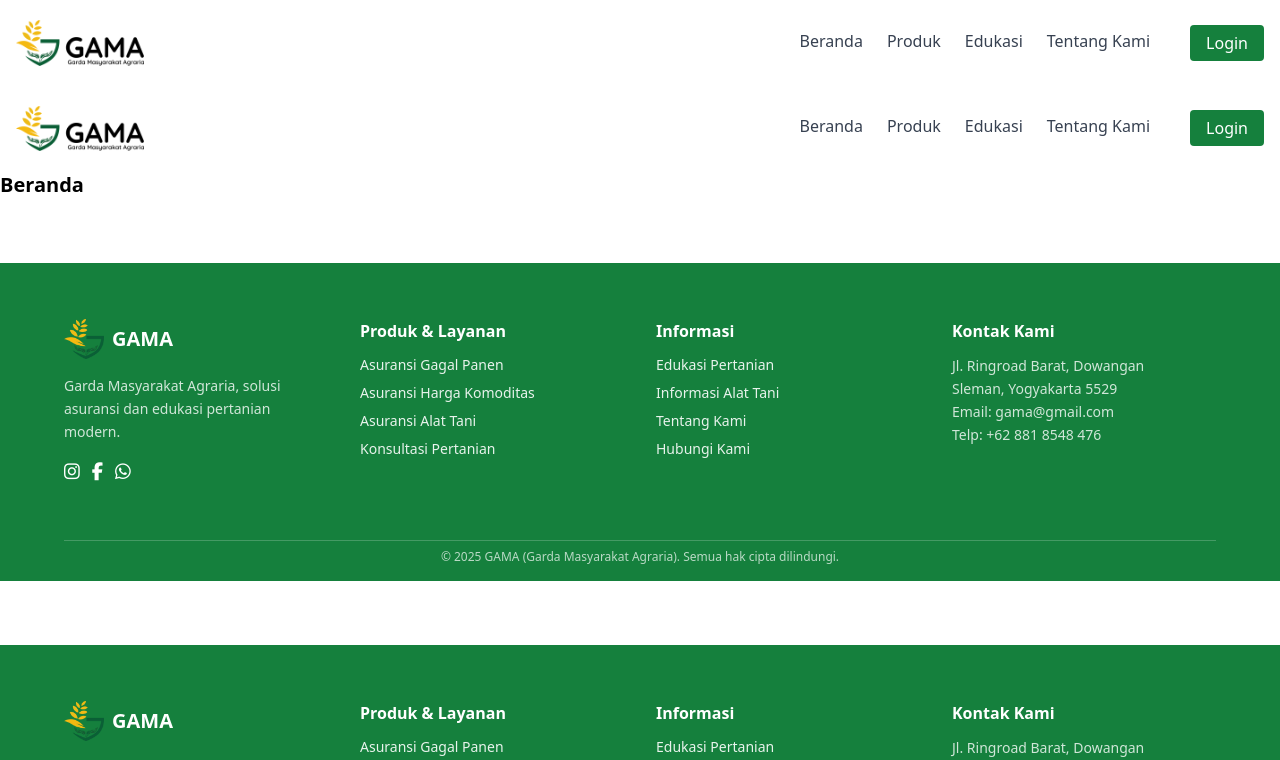
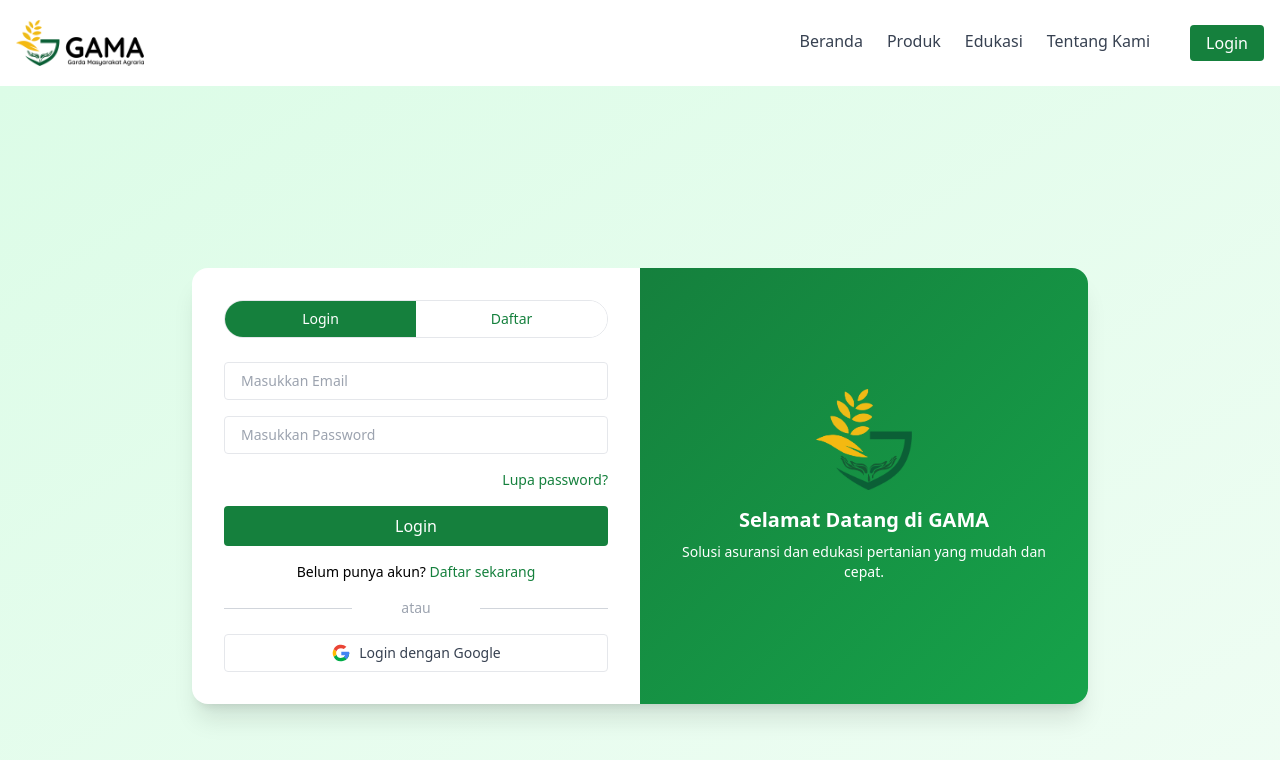
Before and after one commit to ilhamust/gama-project, a Vue app: page /login in a window 1280 px wide. Shown: the top 760 px of the page. Built offline with nearby package versions, Linux system fonts and the light colour scheme.

Commit message:
loginRegisterUI

```diff
--- a/src/pages/Login.vue
+++ b/src/pages/Login.vue
@@ -1,10 +1,108 @@
 <template>
-  <Layout>
-    <h2 class="text-xl font-bold mb-4">Beranda</h2>
-    <!-- konten lainnya -->
-  </Layout>
+  <section class="min-h-screen flex items-center justify-center bg-gradient-to-br from-green-100 to-green-50 px-4 py-12">
+    <div class="bg-white shadow-xl rounded-2xl w-full max-w-4xl overflow-hidden">
+      <div class="flex flex-col md:flex-row">
+        <!-- Tabs -->
+        <div class="md:w-1/2 p-8">
+          <div class="flex mb-6 border rounded-full overflow-hidden">
+            <button
+              :class="activeTab === 'login' ? activeBtnClass : inactiveBtnClass"
+              @click="activeTab = 'login'"
+              class="w-1/2 py-2 text-sm font-medium transition"
+            >
+              Login
+            </button>
+            <button
+              :class="activeTab === 'register' ? activeBtnClass : inactiveBtnClass"
+              @click="activeTab = 'register'"
+              class="w-1/2 py-2 text-sm font-medium transition"
+            >
+              Daftar
+            </button>
+          </div>
+
+          <!-- Login Form -->
+          <transition name="fade" mode="out-in">
+            <div v-if="activeTab === 'login'" key="login" class="space-y-4">
+              <input type="email" placeholder="Masukkan Email" class="form-input" />
+              <input type="password" placeholder="Masukkan Password" class="form-input" />
+              <div class="text-right text-sm text-green-700 hover:underline cursor-pointer">
+                Lupa password?
+              </div>
+              <button class="primary-btn w-full">Login</button>
+              <div class="text-center text-sm">
+                Belum punya akun? <span class="text-green-700 hover:underline cursor-pointer" @click="activeTab = 'register'">Daftar sekarang</span>
+              </div>
+              <div class="divider">atau</div>
+              <button class="w-full flex items-center justify-center gap-2 border rounded py-2 hover:bg-gray-50">
+                <img src="/src/assets/images/google.svg" alt="Google" class="w-5 h-5" />
+                <span class="text-sm text-gray-700">Login dengan Google</span>
+              </button>
+            </div>
+
+            <!-- Register Form -->
+            <div v-else key="register" class="space-y-4">
+              <input type="text" placeholder="Nama Lengkap" class="form-input" />
+              <input type="email" placeholder="Masukkan Email" class="form-input" />
+              <input type="password" placeholder="Masukkan Password" class="form-input" />
+              <input type="password" placeholder="Ulangi Password" class="form-input" />
+              <button class="primary-btn w-full">Daftar</button>
+              <div class="text-center text-sm">
+                Sudah punya akun? <span class="text-green-700 hover:underline cursor-pointer" @click="activeTab = 'login'">Login sekarang</span>
+              </div>
+              <div class="divider">atau</div>
+              <button class="w-full flex items-center justify-center gap-2 border rounded py-2 hover:bg-gray-50">
+                <img src="/src/assets/images/google.svg" alt="Google" class="w-5 h-5" />
+                <span class="text-sm text-gray-700">Daftar dengan Google</span>
+              </button>
+            </div>
+          </transition>
+        </div>
+
+        <!-- Image or Right Content -->
+        <div class="hidden md:w-1/2 bg-gradient-to-br from-green-700 to-green-600 text-white p-8  flex-col items-center justify-center md:flex">
+          <img src="/src/assets/images/gama-logo.png" alt="GAMA Logo" class="w-24 mb-4" />
+          <h2 class="text-xl font-bold mb-2 text-center">Selamat Datang di GAMA</h2>
+          <p class="text-sm text-center">Solusi asuransi dan edukasi pertanian yang mudah dan cepat.</p>
+        </div>
+      </div>
+    </div>
+  </section>
 </template>
 
 <script setup>
-import Layout from '../components/Layout.vue'
+import { ref } from 'vue'
+const activeTab = ref('login')
+
+const activeBtnClass = 'bg-green-700 text-white'
+const inactiveBtnClass = 'bg-white text-green-700 hover:bg-green-50'
 </script>
+
+<style lang="postcss" scoped>
+.form-input {
+  @apply w-full px-4 py-2 border rounded focus:outline-none focus:ring-2 focus:ring-green-400 text-sm;
+}
+.primary-btn {
+  @apply bg-green-700 text-white py-2 rounded hover:bg-green-800 transition;
+}
+.fade-enter-active, .fade-leave-active {
+  transition: all 0.3s ease;
+}
+.fade-enter-from, .fade-leave-to {
+  opacity: 0;
+  transform: translateY(10px);
+}
+.divider {
+  @apply text-center text-gray-400 text-sm relative my-4;
+}
+.divider::before, .divider::after {
+  content: '';
+  @apply absolute top-1/2 w-1/3 h-px bg-gray-300;
+}
+.divider::before {
+  left: 0;
+}
+.divider::after {
+  right: 0;
+}
+</style>
```
Also changed, not shown: src/assets/images/google.svg (added).
